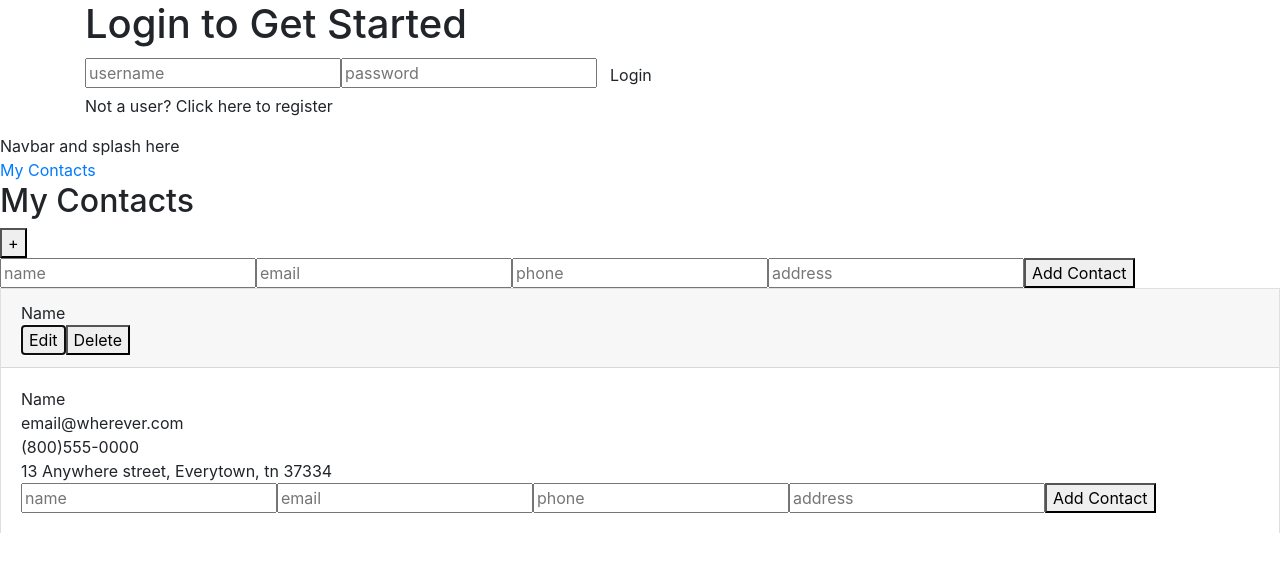
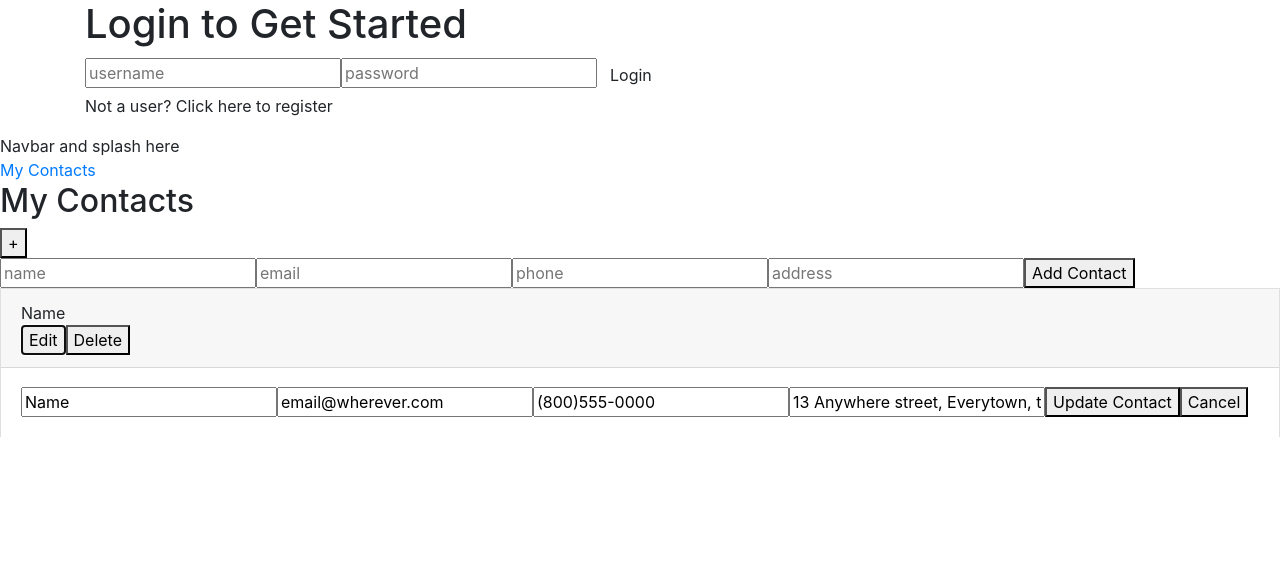
Before and after one commit to build-week-random-acts/random-acts-FE1, a React (Create React App) app: page /contacts in a window 1280 px wide. Both pictures are taken after a click on the button "Edit". Shown: the top 572 px of the page. Built offline with nearby package versions, Linux system fonts and the light colour scheme.

Commit message:
everything linked; functionality in place

```diff
--- a/src/components/ContactCard.jsx
+++ b/src/components/ContactCard.jsx
@@ -2,6 +2,7 @@ import React from "react";
 import Accordion from "react-bootstrap/Accordion";
 import Card from "react-bootstrap/Card";
 import ContactsForm from './ContactsForm'
+import EditContactsForm from './EditContactsForm'
 import { Route, Link } from 'react-router-dom';
 
 
@@ -26,13 +27,19 @@ const ContactCard = props => {
           </Accordion.Toggle>
         <Accordion.Collapse eventKey="0">
           <Card.Body>
+            {props.editing ? (
+            <div> <EditContactsForm editing={props.editing}
+								setEditing={props.setEditing}
+								currentContact={props.currentContact}
+								updateContact={props.updateContact}/></div>
+            ) : (
             <div>
               <div>{contact.name}</div>
               <div>{contact.email}</div>
               <div>{contact.phone}</div>
               <div>{contact.address}</div>
             </div>
-            <ContactsForm />
+            )}
           </Card.Body>
         </Accordion.Collapse>
 
--- a/src/components/EditContactsForm.jsx
+++ b/src/components/EditContactsForm.jsx
@@ -0,0 +1,42 @@
+import React, { useState } from 'react';
+import { Route, Link } from 'react-router-dom';
+const EditContactsForm = (props) => {
+    const [contact, setContact] = useState(props.currentContact);
+
+
+    const handleChange = event => {
+        setContact({...contact, [event.target.name]: event.target.value});
+    };
+
+    const handleSubmit = event => {
+        event.preventDefault();
+        props.updateContact(contact.id, contact)
+
+    };
+    return(
+        <form onSubmit={handleSubmit}>
+            <input placeholder='name'
+                   value={contact.name}
+                   name='name'
+                   onChange={handleChange}/>
+            <input placeholder='email'
+                   value={contact.email}
+                   name='email'
+                   type='email'
+                   onChange={handleChange}/>
+            <input placeholder='phone'
+                   value={contact.phone}
+                   name='phone'
+                   type='tel'
+                   onChange={handleChange}/>
+            <input placeholder='address'
+                   value={contact.address}
+                   name='address'
+                   onChange={handleChange}/>
+                   <button type='submit'>Update Contact</button>
+                   <button onClick={() => props.setEditing(false)}>Cancel</button>
+        </form>
+    );
+};
+
+export default EditContactsForm;
```
